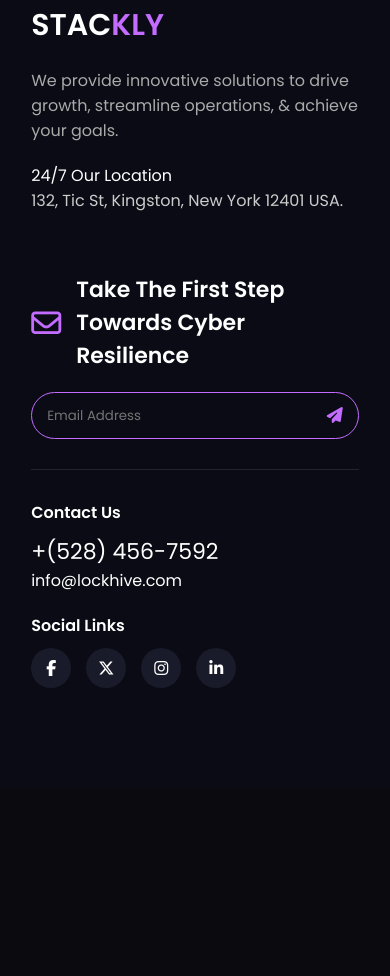
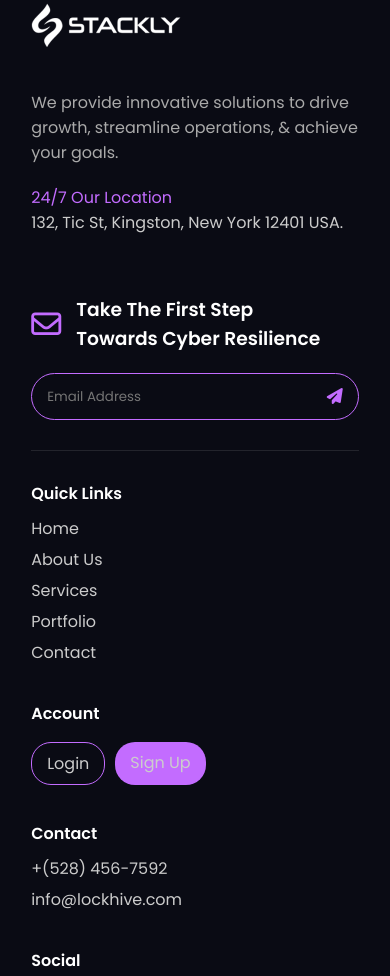
Before and after one commit to hariniselvan-bot/stacklycyber, a plain HTML site: page home.html in a window 390 px wide. Shown: the part 8207-9183 px from the top of the page. Before the commit the page ends 8995 px from the top, so only its background shows below. Drawn offline with Linux system fonts and the light colour scheme.

Commit message:
Add files via upload

```diff
--- a/home.html
+++ b/home.html
@@ -1926,16 +1926,17 @@ window.addEventListener("scroll", () => {
   <div class="footer-container">
 
     <!-- LEFT -->
-    <div class="footer-left">
-      <a href="404.html" class="logo-link">
-        <h2 class="logo">STAC<span>KLY</span></h2>
-      </a>
+<div class="footer-left">
+  <a href="home.html" class="logo-link">
+    <img src="logo.webp" alt="Stackly Logo" class="footer-logo">
+  </a>
+
 
       <p class="desc">
         We provide innovative solutions to drive growth, streamline operations, & achieve your goals.
       </p>
 
-      <a href="404.html" class="location-title">24/7 Our Location</a>
+      <p class="location-title">24/7 Our Location</p>
       <p class="location">132, Tic St, Kingston, New York 12401 USA.</p>
     </div>
 
@@ -1948,13 +1949,13 @@ window.addEventListener("scroll", () => {
         <div class="newsletter-text">
           <i class="fa-regular fa-envelope"></i>
           <h3>
-            <a href="404.html">Take The First Step<br> Towards Cyber Resilience</a>
+            Take The First Step<br> Towards Cyber Resilience
           </h3>
         </div>
 
         <div class="newsletter-input">
           <input type="email" placeholder="Email Address">
-          <a href="404.html">
+          <a href="#">
             <i class="fa-solid fa-paper-plane"></i>
           </a>
         </div>
@@ -1966,25 +1967,41 @@ window.addEventListener("scroll", () => {
       <!-- BOTTOM -->
       <div class="footer-bottom">
 
+        <!-- QUICK LINKS -->
+        <div class="footer-links">
+          <h4>Quick Links</h4>
+          <a href="home.html">Home</a>
+          <a href="about.html">About Us</a>
+          <a href="services.html">Services</a>
+          <a href="portfolio.html">Portfolio</a>
+          <a href="blog.html">Contact</a>
+        </div>
+
+        <!-- ACCOUNT -->
+        <div class="footer-links">
+          <h4>Account</h4>
+          <div class="footer-buttons">
+            <a href="login.html" class="footer-login-btn">Login</a>
+            <a href="signin.html" class="footer-signup-btn">Sign Up</a>
+          </div>
+        </div>
+
         <!-- CONTACT -->
-        <div class="contact">
-          <h4><a href="404.html">Contact Us</a></h4>
-          <a href="404.html" class="phone">+(528) 456-7592</a>
-          <br>
-          <a href="404.html">info@lockhive.com</a>
+        <div class="footer-links">
+          <h4>Contact</h4>
+          <a href="#" class="phone">+(528) 456-7592</a>
+          <a href="#">info@lockhive.com</a>
         </div>
 
         <!-- SOCIAL -->
-        <div class="social">
-          <h4><a href="404.html">Social Links</a></h4>
-
+        <div class="footer-links">
+          <h4>Social</h4>
           <div class="icons">
-            <a href="404.html"><i class="fa-brands fa-facebook-f"></i></a>
-            <a href="404.html"><i class="fa-brands fa-x-twitter"></i></a>
-            <a href="404.html"><i class="fa-brands fa-instagram"></i></a>
-            <a href="404.html"><i class="fa-brands fa-linkedin-in"></i></a>
+            <a href="#"><i class="fa-brands fa-facebook-f"></i></a>
+            <a href="#"><i class="fa-brands fa-x-twitter"></i></a>
+            <a href="#"><i class="fa-brands fa-instagram"></i></a>
+            <a href="#"><i class="fa-brands fa-linkedin-in"></i></a>
           </div>
-
         </div>
 
       </div>
@@ -1995,20 +2012,17 @@ window.addEventListener("scroll", () => {
 
 </footer>
 <style>
-    .footer a{
-  text-decoration:none;
-  color:inherit;
-}
-
-.footer a:hover{
-  color:#c36cff;
-}/* FOOTER */
+  /* FOOTER */
 .footer{
   background:#0a0b14;
   color:#fff;
   padding:100px 8%;
 }
-
+.footer-logo{
+  width:150px;   /* adjust size */
+  object-fit:contain;
+  margin-bottom:15px;
+}
 /* LAYOUT */
 .footer-container{
   display:flex;
@@ -2017,17 +2031,10 @@ window.addEventListener("scroll", () => {
 }
 
 /* LEFT */
-.footer-left{
-  flex:1;
-}
-
-.logo{
-  font-size:30px;
-}
-
-.logo span{
-  color:#c36cff;
-}
+.footer-left{flex:1;}
+
+.logo{font-size:30px;}
+.logo span{color:#c36cff;}
 
 .desc{
   color:#aaa;
@@ -2035,19 +2042,11 @@ window.addEventListener("scroll", () => {
   max-width:350px;
 }
 
-.location-title{
-  color:#c36cff;
-  margin-top:20px;
-}
-
-.location{
-  color:#ccc;
-}
+.location-title{color:#c36cff;}
+.location{color:#ccc;}
 
 /* RIGHT */
-.footer-right{
-  flex:1.5;
-}
+.footer-right{flex:1.5;}
 
 /* TOP */
 .footer-top{
@@ -2068,11 +2067,6 @@ window.addEventListener("scroll", () => {
   color:#c36cff;
 }
 
-.newsletter-text h3{
-  font-size:22px;
-}
-
-/* INPUT */
 .newsletter-input{
   display:flex;
   align-items:center;
@@ -2092,7 +2086,6 @@ window.addEventListener("scroll", () => {
 
 .newsletter-input i{
   color:#c36cff;
-  cursor:pointer;
 }
 
 /* LINE */
@@ -2107,23 +2100,50 @@ window.addEventListener("scroll", () => {
 .footer-bottom{
   display:flex;
   justify-content:space-between;
-}
-
-/* CONTACT */
-.contact h4{
+  flex-wrap:wrap;
+  gap:30px;
+}
+
+/* LINKS */
+.footer-links h4{
   margin-bottom:10px;
 }
 
-.phone{
-  font-size:22px;
-  margin-bottom:5px;
+.footer-links a{
+  display:block;
+  margin:6px 0;
+  color:#ccc;
+  text-decoration:none;
+}
+
+.footer-links a:hover{
+  color:#c36cff;
+}
+
+/* 🔥 FOOTER BUTTONS (FIXED) */
+.footer-buttons{
+  display:flex;
+  gap:10px;
+  margin-top:10px;
+}
+
+.footer-login-btn{
+  padding:8px 15px;
+  border:1px solid #c36cff;
+  border-radius:20px;
+  color:#c36cff;
+  text-decoration:none;
+}
+
+.footer-signup-btn{
+  padding:8px 15px;
+  background:#c36cff;
+  border-radius:20px;
+  color:#fff;
+  text-decoration:none;
 }
 
 /* SOCIAL */
-.social h4{
-  margin-bottom:10px;
-}
-
 .icons{
   display:flex;
   gap:15px;
@@ -2137,7 +2157,6 @@ window.addEventListener("scroll", () => {
   display:flex;
   align-items:center;
   justify-content:center;
-  cursor:pointer;
   transition:0.3s;
 }
 
@@ -2164,7 +2183,6 @@ window.addEventListener("scroll", () => {
 
   .footer-bottom{
     flex-direction:column;
-    gap:20px;
   }
 }
 </style>
```
